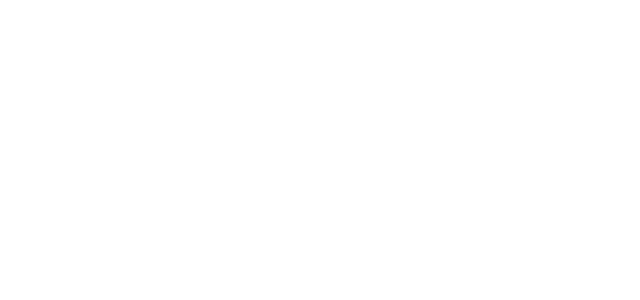
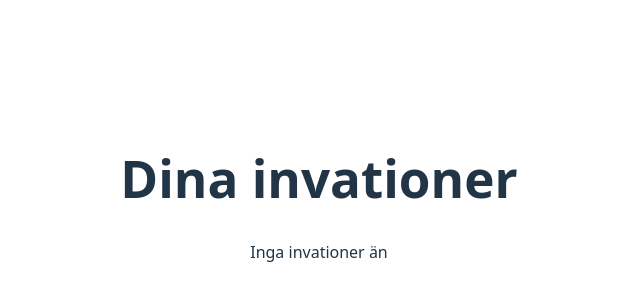
Before and after one commit to angelika-friis/chatt-app, a React (Vite) app: page /invites in a window 1280 px wide. Before the commit this address had no page. Shown: the part 202-502 px from the top of the page, without its empty margins (321-961 px from the left). Built offline with nearby package versions, Linux system fonts and the light colour scheme.

Commit message:
feat: add page for conversation invites

```diff
--- a/package.json
+++ b/package.json
@@ -13,6 +13,7 @@
     "jwt-decode": "^4.0.0",
     "react": "^19.1.0",
     "react-dom": "^19.1.0",
+    "react-icons": "^5.5.0",
     "react-router-dom": "^7.6.1",
     "uuid": "^11.1.0"
   },
--- a/src/App.jsx
+++ b/src/App.jsx
@@ -4,6 +4,7 @@ import Login from "./pages/Login";
 import Register from "./pages/Register";
 import Chats from "./pages/Chats";
 import ConversationPage from "./pages/ConversationPage";
+import InvitesPage from "./pages/InvitesPage";
 
 function App() {
 
@@ -15,6 +16,7 @@ function App() {
           <Route path="/register" element={<Register />} />
           <Route path="/chats" element={<Chats />} />
           <Route path="/conversation/:id" element={<ConversationPage />} />
+          <Route path="/invites" element={<InvitesPage />} />
           {/* <Route element={<ProtectedRoute />}>
             <Route path="/chat" element={<Dashboard />} />
             <Route path="/profile" element={<UserProfile />} />
--- /dev/null
+++ b/src/pages/InvitesPage.jsx
@@ -0,0 +1,39 @@
+import { useEffect, useState } from "react";
+import { jwtDecode } from "jwt-decode";
+import { Link } from "react-router-dom";
+import { TbMessageCirclePlus } from "react-icons/tb";
+
+const InvitePage = () => {
+    const [invites, setInvites] = useState([]);
+
+    useEffect(() => {
+        const fetchInvites = async () => {
+            const token = localStorage.getItem("jwtToken");
+            const decoded = jwtDecode(token);
+            console.info(decoded)
+            setInvites(JSON.parse(decoded.invite))
+        }
+        fetchInvites();
+    }, [])
+
+
+    return (
+        <div>
+            <h1>Dina invationer</h1>
+            {invites && invites.length > 0
+                ? <ul>
+                    {invites.map(invite =>
+                        <li key={invite.conversationId}>
+                            <Link to={`/conversation/${invite.conversationId}`}>
+                                <p>{invite.username}</p>
+                                <TbMessageCirclePlus />
+                            </Link>
+                        </li>
+                    )}
+                </ul>
+                : <p>Inga invationer än</p>
+            }
+        </div>
+    )
+}
+export default InvitePage
```
Also changed, not shown: 1 other file (tests, documents, lock files or other folders).
